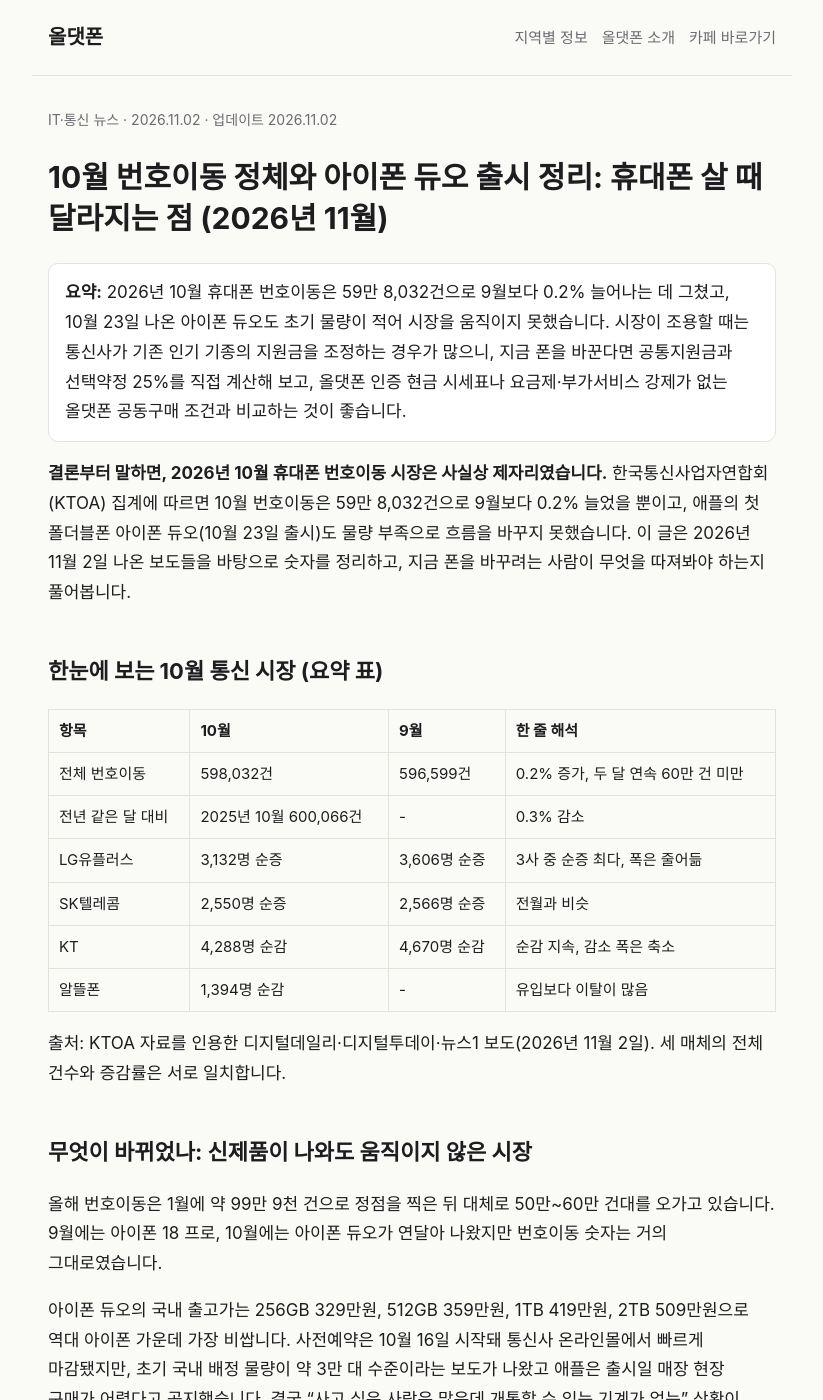
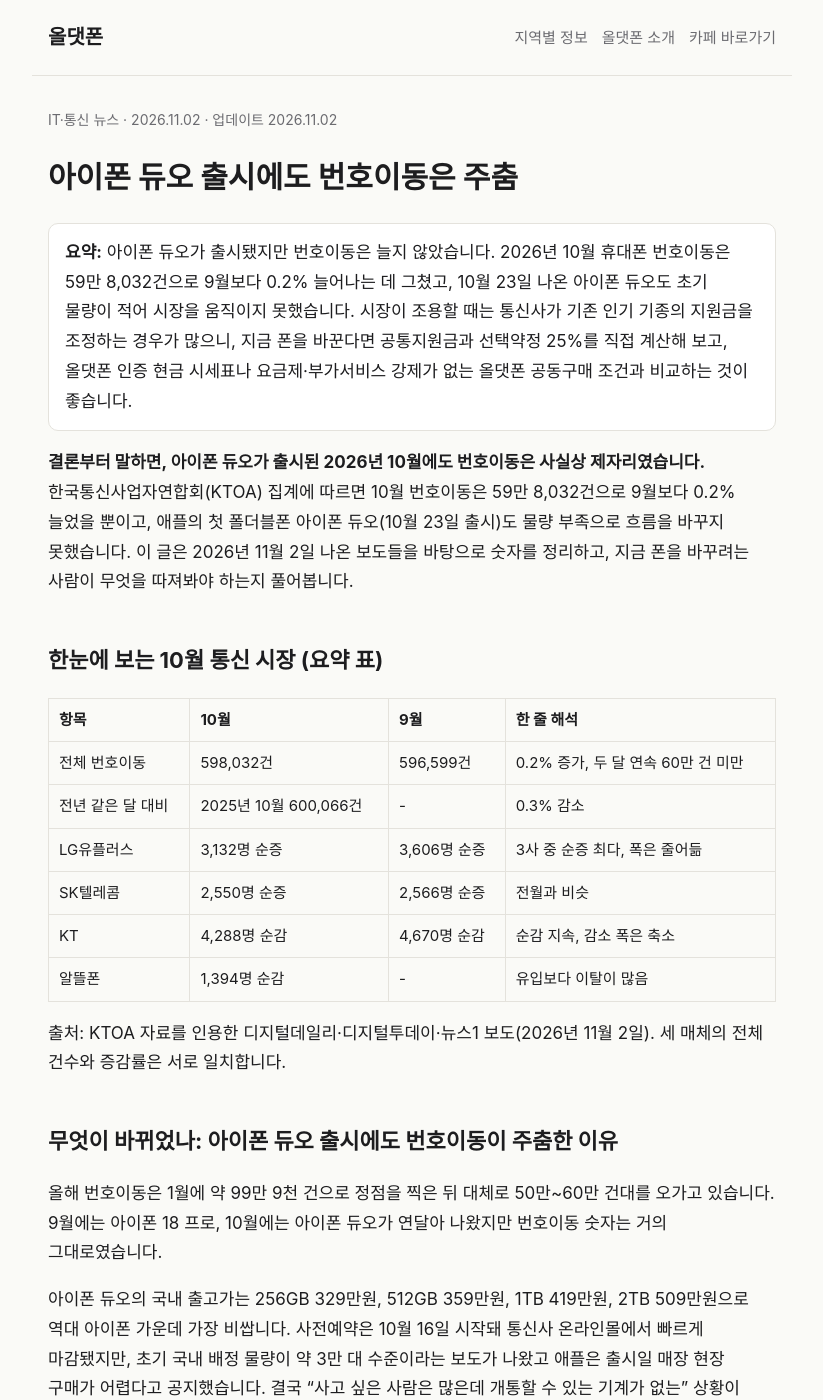
Before and after one commit to htglove/htglove.github.io, a Jekyll site: the page built from _posts/2026-11-02-news-october-number-portability.md, in a window 1280 px wide and 1400 px high. Shown: the whole window, without its empty margins (228-1051 px from the left). Built offline with Jekyll 4.4.1, drawn with Linux system fonts in a browser that asks for light colours.

Commit message:
아이폰 듀오 번호이동 글 제목 수정 및 제목 규칙 예시 보완
Co-Authored-By: Claude Opus 5.5 <noreply@anthropic.com>
Claude-Session: https://claude.ai/code/session_01EGRnofkMm7D9SEGxURqEZ1

```diff
--- a/_posts/2026-11-02-news-october-number-portability.md
+++ b/_posts/2026-11-02-news-october-number-portability.md
@@ -1,9 +1,9 @@
 ---
 layout: post
-title: "10월 번호이동 정체와 아이폰 듀오 출시 정리: 휴대폰 살 때 달라지는 점 (2026년 11월)"
+title: "아이폰 듀오 출시에도 번호이동은 주춤"
 category: IT·통신 뉴스
-summary: "2026년 10월 휴대폰 번호이동은 59만 8,032건으로 9월보다 0.2% 늘어나는 데 그쳤고, 10월 23일 나온 아이폰 듀오도 초기 물량이 적어 시장을 움직이지 못했습니다. 시장이 조용할 때는 통신사가 기존 인기 기종의 지원금을 조정하는 경우가 많으니, 지금 폰을 바꾼다면 공통지원금과 선택약정 25%를 직접 계산해 보고, 올댓폰 인증 현금 시세표나 요금제·부가서비스 강제가 없는 올댓폰 공동구매 조건과 비교하는 것이 좋습니다."
-description: "2026년 10월 번호이동 통계(59만 8,032건), 통신사별 순증감, 아이폰 듀오 출시와 물량 부족, 공통지원금과 선택약정 비교, 지금 폰을 바꿔야 할지 판단 포인트를 정리했습니다."
+summary: "아이폰 듀오가 출시됐지만 번호이동은 늘지 않았습니다. 2026년 10월 휴대폰 번호이동은 59만 8,032건으로 9월보다 0.2% 늘어나는 데 그쳤고, 10월 23일 나온 아이폰 듀오도 초기 물량이 적어 시장을 움직이지 못했습니다. 시장이 조용할 때는 통신사가 기존 인기 기종의 지원금을 조정하는 경우가 많으니, 지금 폰을 바꾼다면 공통지원금과 선택약정 25%를 직접 계산해 보고, 올댓폰 인증 현금 시세표나 요금제·부가서비스 강제가 없는 올댓폰 공동구매 조건과 비교하는 것이 좋습니다."
+description: "아이폰 듀오 출시 후 번호이동 흐름: 2026년 10월 번호이동 통계(59만 8,032건), 통신사별 순증감, 아이폰 듀오 출시와 물량 부족, 공통지원금과 선택약정 비교, 지금 폰을 바꿔야 할지 판단 포인트를 정리했습니다."
 last_modified_at: 2026-11-02
 faq:
   - q: "2026년 10월 번호이동은 몇 건이었나요?"
@@ -16,7 +16,7 @@ faq:
     a: "아이폰 듀오처럼 물량이 부족한 기종은 서두를 이유가 적고, 갤럭시 S26·폴드8처럼 지원금이 오르내리는 기존 기종은 지원금이 올랐을 때가 기회입니다. 올댓폰 인증 현금 시세표와 강제 조건 없는 올댓폰 공동구매 가격을 함께 비교해 보고 결정하는 것이 좋습니다."
 ---
 
-**결론부터 말하면, 2026년 10월 휴대폰 번호이동 시장은 사실상 제자리였습니다.** 한국통신사업자연합회(KTOA) 집계에 따르면 10월 번호이동은 59만 8,032건으로 9월보다 0.2% 늘었을 뿐이고, 애플의 첫 폴더블폰 아이폰 듀오(10월 23일 출시)도 물량 부족으로 흐름을 바꾸지 못했습니다. 이 글은 2026년 11월 2일 나온 보도들을 바탕으로 숫자를 정리하고, 지금 폰을 바꾸려는 사람이 무엇을 따져봐야 하는지 풀어봅니다.
+**결론부터 말하면, 아이폰 듀오가 출시된 2026년 10월에도 번호이동은 사실상 제자리였습니다.** 한국통신사업자연합회(KTOA) 집계에 따르면 10월 번호이동은 59만 8,032건으로 9월보다 0.2% 늘었을 뿐이고, 애플의 첫 폴더블폰 아이폰 듀오(10월 23일 출시)도 물량 부족으로 흐름을 바꾸지 못했습니다. 이 글은 2026년 11월 2일 나온 보도들을 바탕으로 숫자를 정리하고, 지금 폰을 바꾸려는 사람이 무엇을 따져봐야 하는지 풀어봅니다.
 
 ## 한눈에 보는 10월 통신 시장 (요약 표)
 
@@ -31,7 +31,7 @@ faq:
 
 출처: KTOA 자료를 인용한 디지털데일리·디지털투데이·뉴스1 보도(2026년 11월 2일). 세 매체의 전체 건수와 증감률은 서로 일치합니다.
 
-## 무엇이 바뀌었나: 신제품이 나와도 움직이지 않은 시장
+## 무엇이 바뀌었나: 아이폰 듀오 출시에도 번호이동이 주춤한 이유
 
 올해 번호이동은 1월에 약 99만 9천 건으로 정점을 찍은 뒤 대체로 50만~60만 건대를 오가고 있습니다. 9월에는 아이폰 18 프로, 10월에는 아이폰 듀오가 연달아 나왔지만 번호이동 숫자는 거의 그대로였습니다.
 
```
Also changed, not shown: GEO_GUIDE.md (+5 -4 lines).
